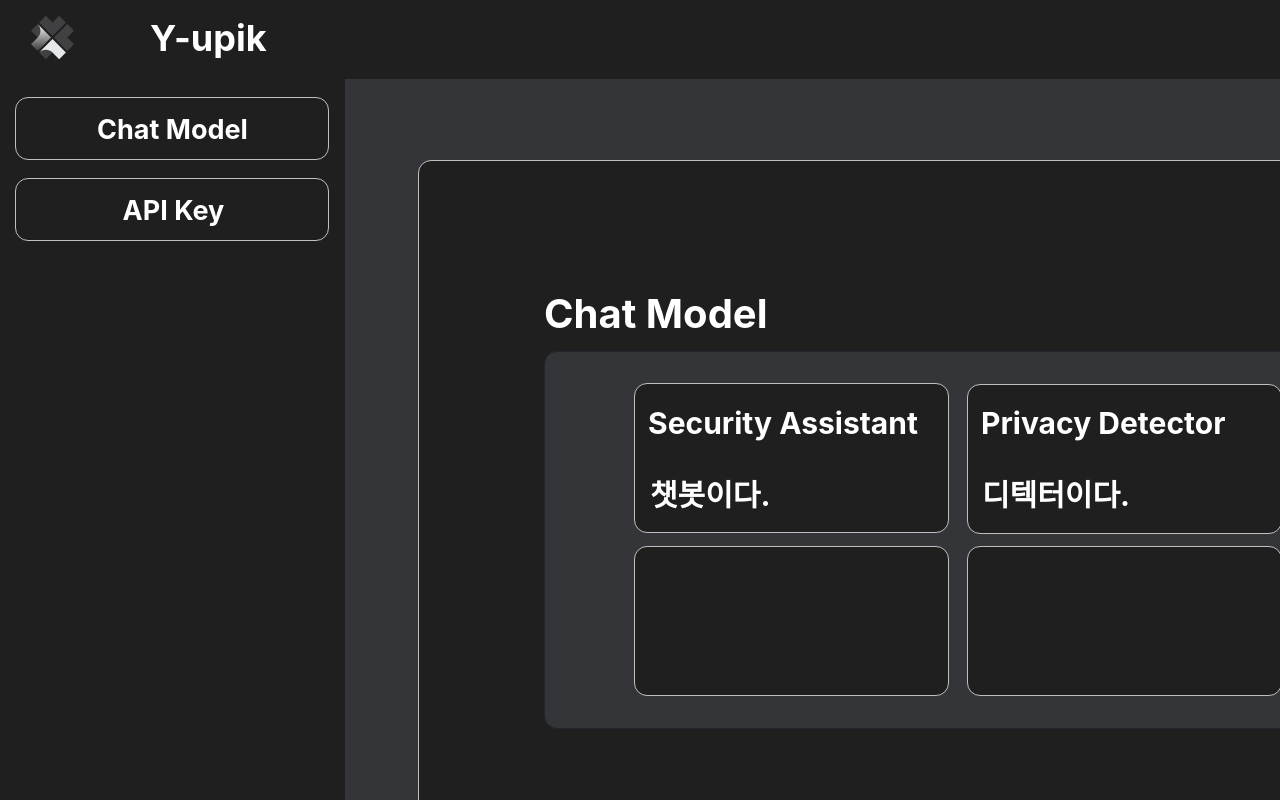
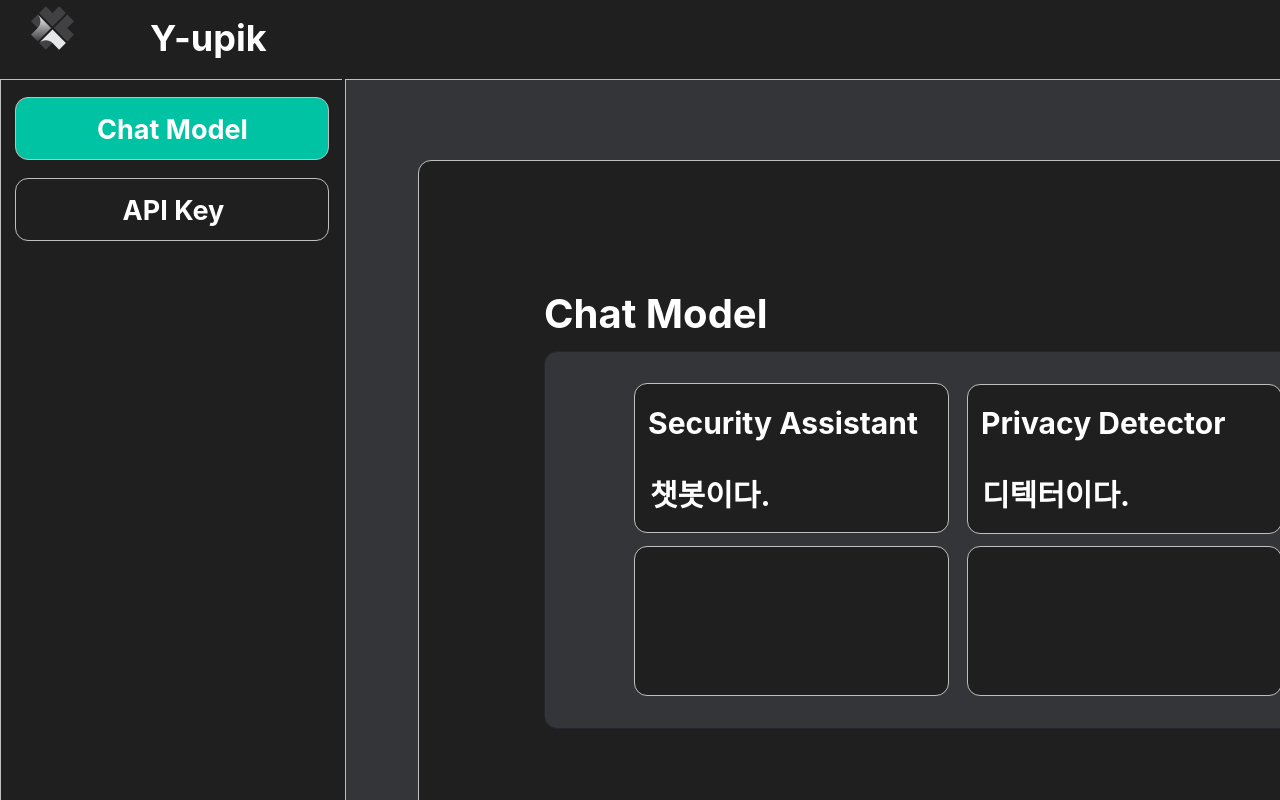
Before and after one commit to hurhyeon/gloogloo, a Vue app: page / in a window 1280 px wide. Shown: the top 800 px of the page. Built offline with nearby package versions, Linux system fonts and the light colour scheme.

Commit message:
6일차 ver.1

```diff
--- a/src/pages/ApiKey.vue
+++ b/src/pages/ApiKey.vue
@@ -15,7 +15,7 @@
       <div :class="$style.rectangleDiv" />
       <div :class="$style.mainmainBChild1" />
       <img :class="$style.icon" alt="" src="/1.svg" />
-      <b :class="$style.chatModel1">Chat Model</b>
+      <b :class="$style.chatModel1">Api key</b>
       <div :class="$style.mainmainBChild2" />
       <div :class="$style.mainmainBChild3" @click ="onSecurityClick" />
       <div :class="$style.mainmainBChild4" @click ="onPrivircyClick"/>
--- a/src/pages/MainmainB.vue
+++ b/src/pages/MainmainB.vue
@@ -67,14 +67,14 @@
 
     .app{
       width: 100vw;
-      min-height: 100vw;
-      background: #f3f3f3;
+      min-height: 100vh;
+      background: #1f1f1f;
       color:#1f1f1f;
     }
 
     .dark{
       background: #1f1f1f;
-      color: #f3f3f3;
+      color: #1f1f1f;
     }
     .mainmainBChild {
       position: absolute;
@@ -91,6 +91,7 @@
       left: 0px;
       width: 345px;
       height: 1001px;
+      border: 1px solid #bfbfc0;
     }
     .mainmainBInner {
       position: absolute;
@@ -101,6 +102,7 @@
       box-sizing: border-box;
       width: 1571px;
       height: 1080px;
+
     }
     .blackAndWhiteCollection11 {
       position: absolute;
@@ -110,9 +112,9 @@
       right: 94.2%;
       bottom: 93.52%;
       left: 2.4%;
-      max-width: 100%;
+      max-width: 100vw;
       overflow: hidden;
-      max-height: 100%;
+      max-height: 100vh;
       cursor: pointer;
     }
     .yUpik {
@@ -134,7 +136,7 @@
       top: 97px;
       left: 15px;
       border-radius: 13px;
-      background-color: #1f1f1f;
+      background-color: #00c3a4;
       border: 1px solid #bfbfc0;
       box-sizing: border-box;
       width: 314px;
@@ -177,6 +179,7 @@
       background-color: #333539;
       width: 1568px;
       height: 1001px;
+      border: 1px solid #bfbfc0;
     }
     .mainmainBChild1 {
       position: absolute;
@@ -323,8 +326,8 @@
     }
     .mainmainB {
       position: relative;
-      width: 100%;
-      height: 1080px;
+      width: 100vw;
+      height: 100vh;
       text-align: left;
       font-size: 30px;
       color: #fff;
```
